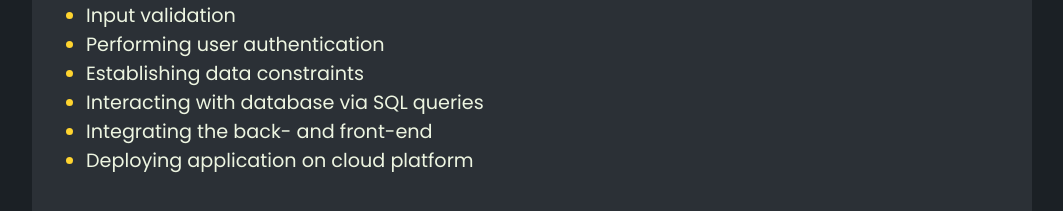
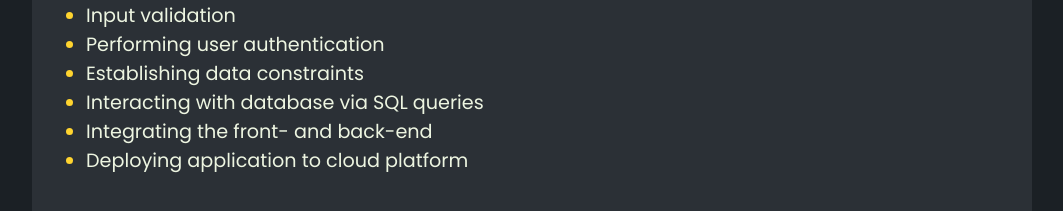
Before and after one commit to TerenceChew/portfolio, a React (Create React App) app: page / in a window 1280 px wide. Shown: the part 2370-2581 px from the top of the page, without its empty margins (108-1171 px from the left). Built offline with nearby package versions, Linux system fonts and the light colour scheme; a web font is replaced by a local one.

Commit message:
Update ProjectsGrid

```diff
--- a/src/components/ProjectsGrid/ProjectsGrid.js
+++ b/src/components/ProjectsGrid/ProjectsGrid.js
@@ -46,8 +46,8 @@ const ProjectsGrid = () => {
               "Performing user authentication",
               "Establishing data constraints",
               "Interacting with database via SQL queries",
-              "Integrating the back- and front-end",
-              "Deploying application on cloud platform",
+              "Integrating the front- and back-end",
+              "Deploying application to cloud platform",
             ]}
           />
           <ProjectTechs
```
